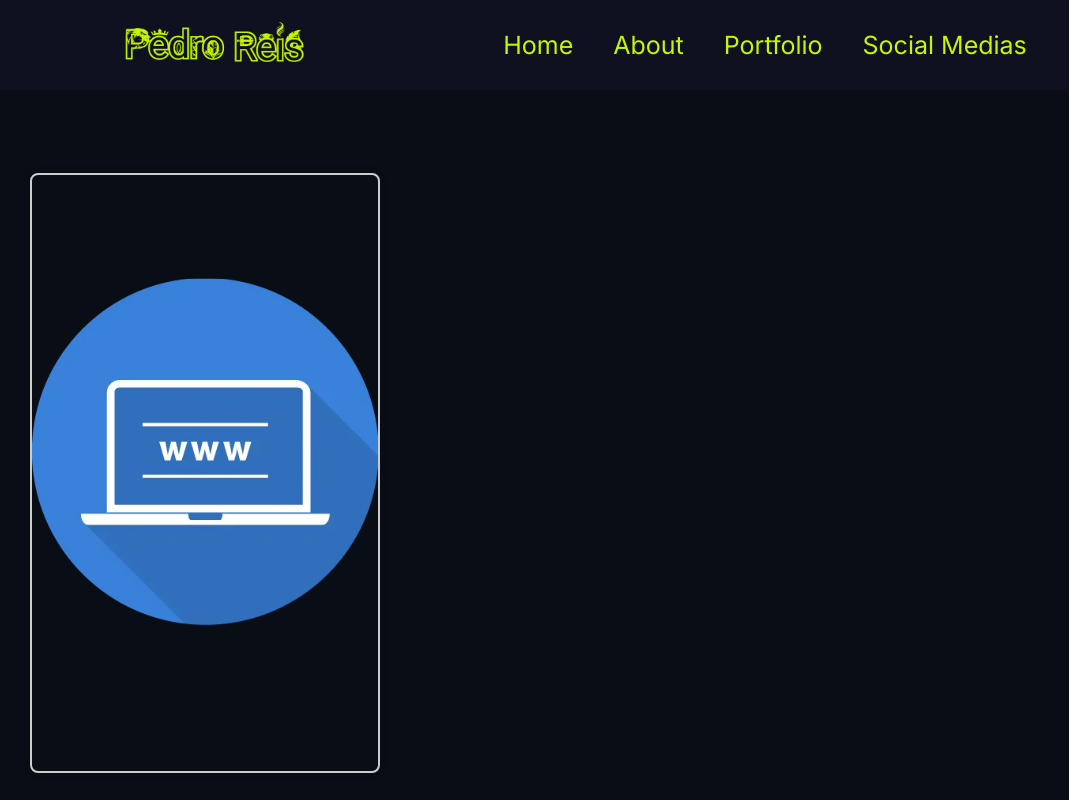
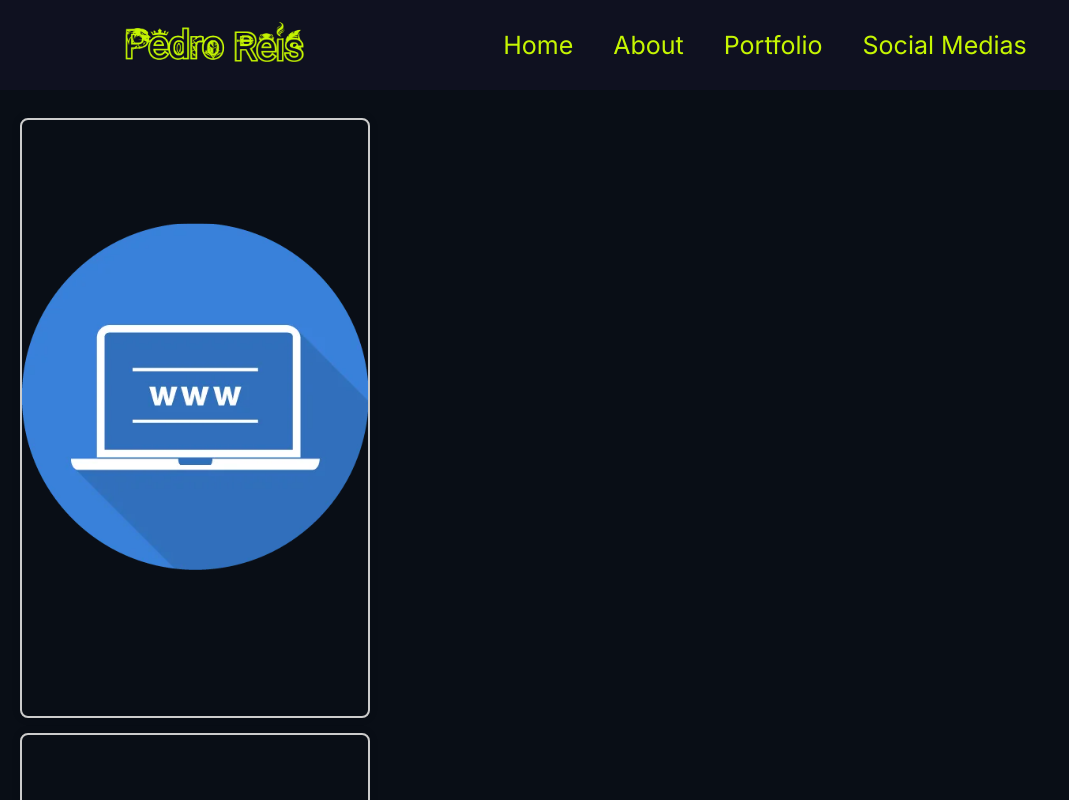
Before and after one commit to PedroReoli/React-Portfolio-Concept, a React (Vite) app: page /portfolio in a window 1280 px wide. Shown: the top 800 px of the page, without its empty margins (0-1069 px from the left). Built offline with nearby package versions, Linux system fonts and the light colour scheme.

Commit message:
Update globals.css

```diff
--- a/src/globals.css
+++ b/src/globals.css
@@ -340,8 +340,8 @@ h1, h2, h3, h4, h5, h6 {
 /* ===============================
     Portfolio
    =============================== */
+   /* Estilos para a seção Portfolio */
 .portfolio-container {
-  /* background-color: #f0f0f0; */
   padding: 40px 20px;
   text-align: center;
 }
@@ -353,8 +353,8 @@ h1, h2, h3, h4, h5, h6 {
 
 .projects-grid {
   display: grid;
-  grid-template-columns: repeat(auto-fill, minmax(300px, 1fr));
-  gap: 15px; /* Distancia Vertical */
+  grid-template-columns: 1fr; /* Mudança aqui para alinhar horizontalmente */
+  gap: 15px; /* Espaçamento entre os cartões */
 }
 
 .project-card {
@@ -363,15 +363,12 @@ h1, h2, h3, h4, h5, h6 {
   border: 2px solid #ccc;
   border-radius: 8px;
   box-shadow: 0 0 10px rgba(0, 0, 0, 0.1);
-  margin: 10px;
-  margin-top: 55px;
-  width: 350px;
-  height: 600px;
-
+  width: 350px; /* Largura do cartão */
+  height: 600px; /* Altura do cartão */
 }
 
 .project-card:hover {
-  transform: scale(1.03);
+  transform: scale(1.03); /* Efeito de escala ao passar o mouse */
 }
 
 .project-card img {
@@ -389,14 +386,17 @@ h1, h2, h3, h4, h5, h6 {
 .project-card p {
   margin-bottom: 15px;
 }
+
 .p-1 {
   font-size: 20px;
   font-weight: bold;
 }
+
 .p-2 {
   font-weight: bold;
-  color:var(--topbarblack);
+  color: var(--topbarblack);
 }
+
 .project-card a {
   display: inline-block;
   padding: 10px 20px;
@@ -432,6 +432,7 @@ h1, h2, h3, h4, h5, h6 {
   opacity: 0;
   transition: opacity 0.3s;
 }
+
 .project-card:hover .project-details {
   opacity: 1;
 }
```
